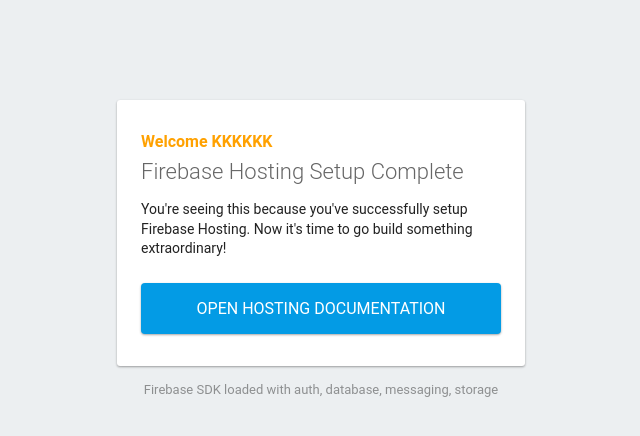
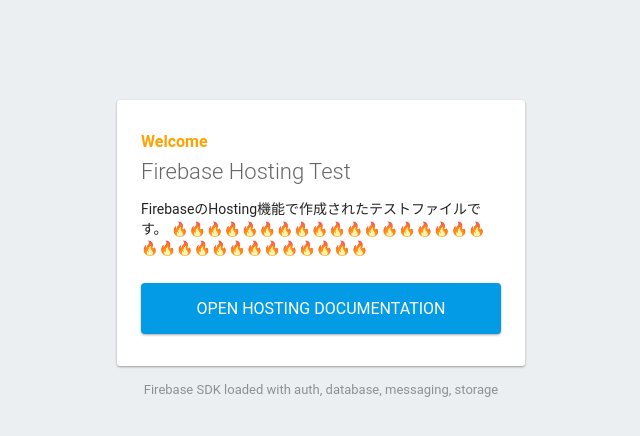
Before and after one commit to KimGwangHwa/HanaTalk-WEB, a plain HTML site: page public/test.html in a window 1280 px wide. Shown: the whole page, without its empty margins (319-959 px from the left). Drawn offline with Linux system fonts and the light colour scheme; some packages are replaced by stand-ins of ours.

Commit message:
Update test.html

```diff
--- a/public/test.html
+++ b/public/test.html
@@ -32,9 +32,12 @@
   </head>
   <body>
     <div id="message">
-      <h2>Welcome KKKKKK</h2>
-      <h1>Firebase Hosting Setup Complete</h1>
-      <p>You're seeing this because you've successfully setup Firebase Hosting. Now it's time to go build something extraordinary!</p>
+      <h2>Welcome</h2>
+      <h1>Firebase Hosting Test</h1>
+      <p>
+      FirebaseのHosting機能で作成されたテストファイルです。
+      🔥🔥🔥🔥🔥🔥🔥🔥🔥🔥🔥🔥🔥🔥🔥🔥🔥🔥🔥🔥🔥🔥🔥🔥🔥🔥🔥🔥🔥🔥🔥
+      </p>
       <a target="_blank" href="https://firebase.google.com/docs/hosting/">Open Hosting Documentation</a>
     </div>
     <p id="load">Firebase SDK Loading&hellip;</p>
```
